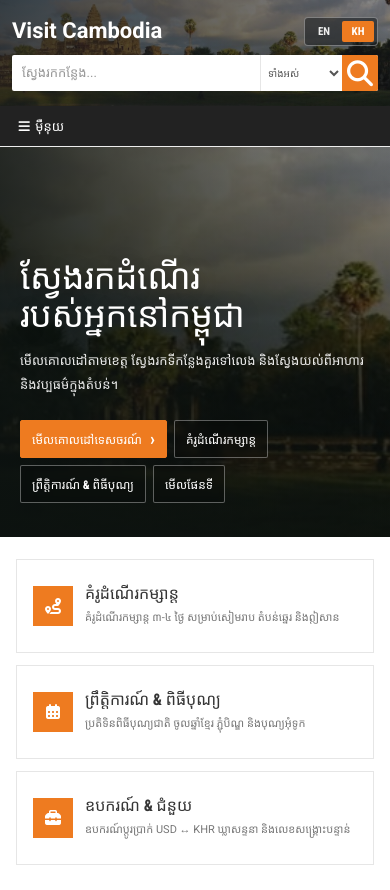
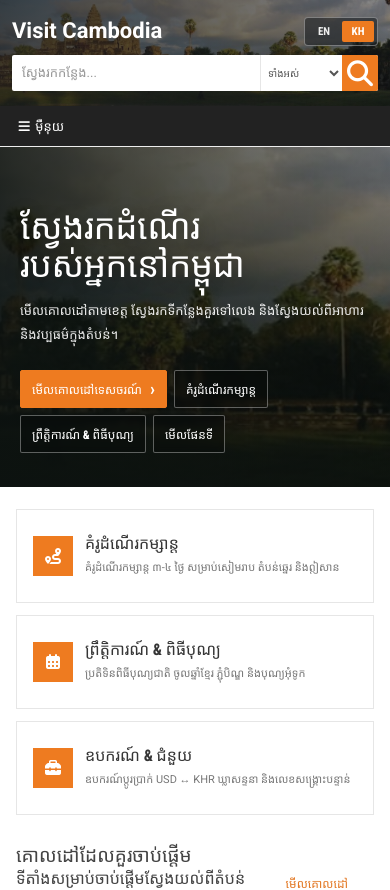
Before and after one commit to sinettork/visite-cambodia, a Next.js app: page / in a window 390 px wide. Shown: the top 890 px of the page. Built offline with nearby package versions, Linux system fonts and the light colour scheme; a web font is replaced by a local one.

Commit message:
style: reduce home hero banner height

```diff
--- a/app/site.css
+++ b/app/site.css
@@ -1411,7 +1411,7 @@ main {
 /* Home page — preserve the site's editorial DNA while giving the landing hero a real visual hierarchy. */
 .home-hero {
   position: relative;
-  min-height: clamp(390px, 48vw, 560px);
+  min-height: clamp(340px, 34vw, 440px);
   overflow: hidden;
   isolation: isolate;
   display: flex;
@@ -1988,7 +1988,7 @@ main {
   .phrases-grid { grid-template-columns: 1fr; }
 }
 @media (max-width: 620px) {
-  .home-hero { margin: -20px -16px 22px; min-height: 390px; }
+  .home-hero { margin: -20px -16px 22px; min-height: 340px; }
   .home-hero > img { object-position: 58% center; }
   .home-hero-shade {
     background:
```
